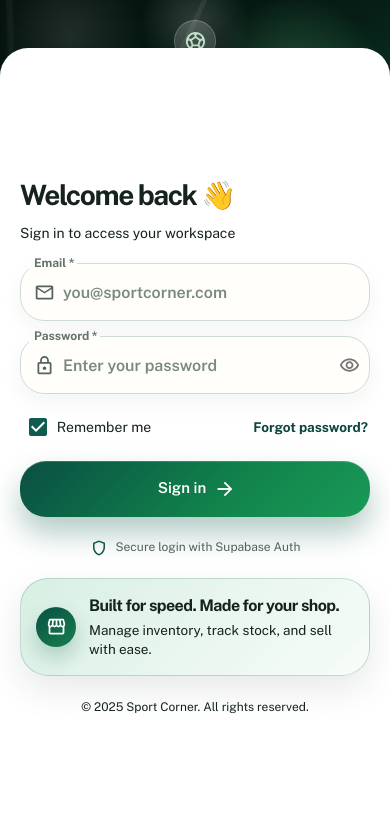
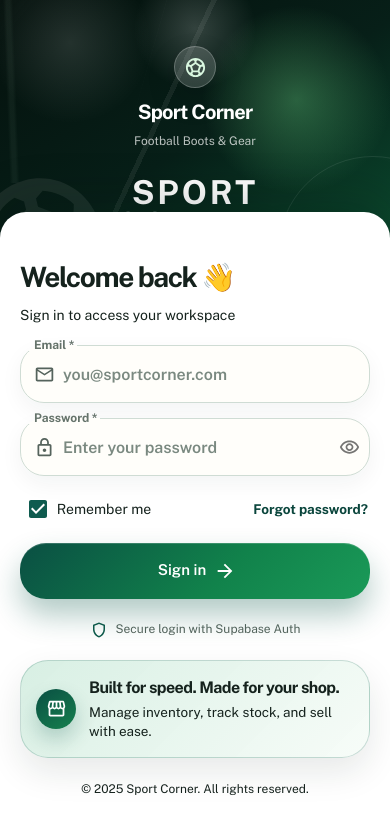
Before and after one commit to sereypremium/inventory-stock-pos, a React (Vite) app: page /login in a window 390 px wide. Shown: the top 834 px of the page. Built offline with nearby package versions, Linux system fonts and the light colour scheme; no server answers.

Commit message:
Supabase security + real login roles

```diff
--- a/src/features/auth/LoginPage.tsx
+++ b/src/features/auth/LoginPage.tsx
@@ -29,6 +29,7 @@ import { useAuth } from '../../contexts/AuthContext';
 import { isSupabaseConfigured } from '../../lib/supabase';
 
 const desktopBreakpoint = '@media (min-width:1024px)';
+const mobileBreakpoint = '@media (max-width:767px)';
 const tabletBreakpoint = '@media (min-width:768px) and (max-width:1023px)';
 const heroBootImage = '/product-images/mercurial-vapor-16.svg';
 
@@ -157,6 +158,11 @@ function LoginHeroDesktop() {
         overflow: 'hidden',
         p: { xs: 2.5, sm: 3.5 },
         position: 'relative',
+        [mobileBreakpoint]: {
+          minHeight: 356,
+          pb: 6,
+          pt: 3.25,
+        },
         [tabletBreakpoint]: {
           minHeight: 372,
           p: 4,
@@ -257,9 +263,13 @@ function LoginHeroDesktop() {
         sx={{
           alignItems: { xs: 'center', md: 'stretch' },
           height: '100%',
+          minHeight: { xs: 246, sm: 'auto' },
           position: 'relative',
           textAlign: { xs: 'center', md: 'left' },
           zIndex: 1,
+          [mobileBreakpoint]: {
+            justifyContent: 'center',
+          },
           [desktopBreakpoint]: {
             justifyContent: 'space-between',
           },
@@ -505,10 +515,14 @@ function LoginFormCard({
         boxShadow: { xs: '0 -18px 44px rgba(3, 19, 13, 0.16)', md: 'none' },
         display: 'flex',
         flex: 1,
-        mt: { xs: -32, md: 0 },
+        mt: { xs: -18, md: 0 },
         p: { xs: 2.5, sm: 3.75 },
         position: 'relative',
         zIndex: 3,
+        [mobileBreakpoint]: {
+          borderTopLeftRadius: 26,
+          borderTopRightRadius: 26,
+        },
         [tabletBreakpoint]: {
           borderTopLeftRadius: 32,
           borderTopRightRadius: 32,
```
